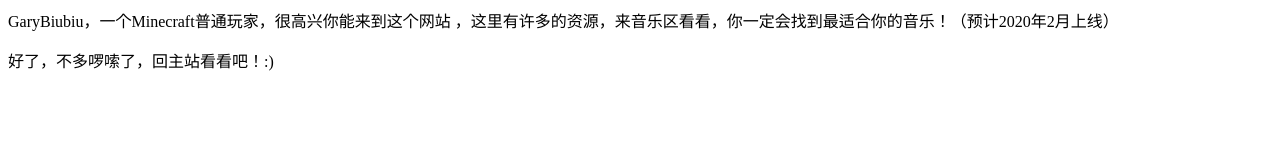
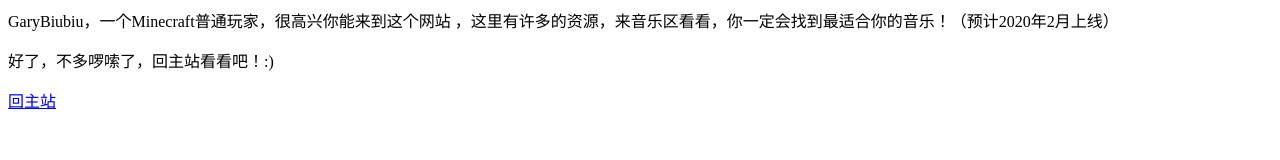
Before and after one commit to GaryBiubiu/aboutGaryBiubiu.github.io, a plain HTML site: page index.html in a window 1280 px wide. Drawn offline with Linux system fonts and the light colour scheme.

Commit message:
Update index.html

```diff
--- a/index.html
+++ b/index.html
@@ -1,2 +1,3 @@
 <P> GaryBiubiu，一个Minecraft普通玩家，很高兴你能来到这个网站 ，这里有许多的资源，来音乐区看看，你一定会找到最适合你的音乐！（预计2020年2月上线）</p>
 <P> 好了，不多啰嗦了，回主站看看吧！:) </p>
+<a href="garybiubiu.github.io">回主站</a>
```
